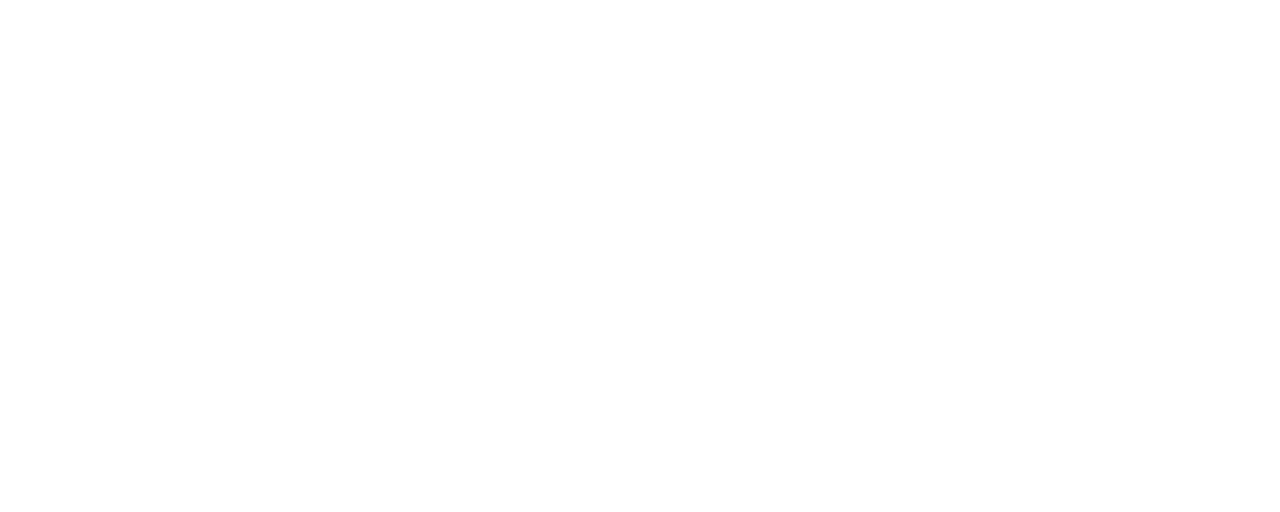
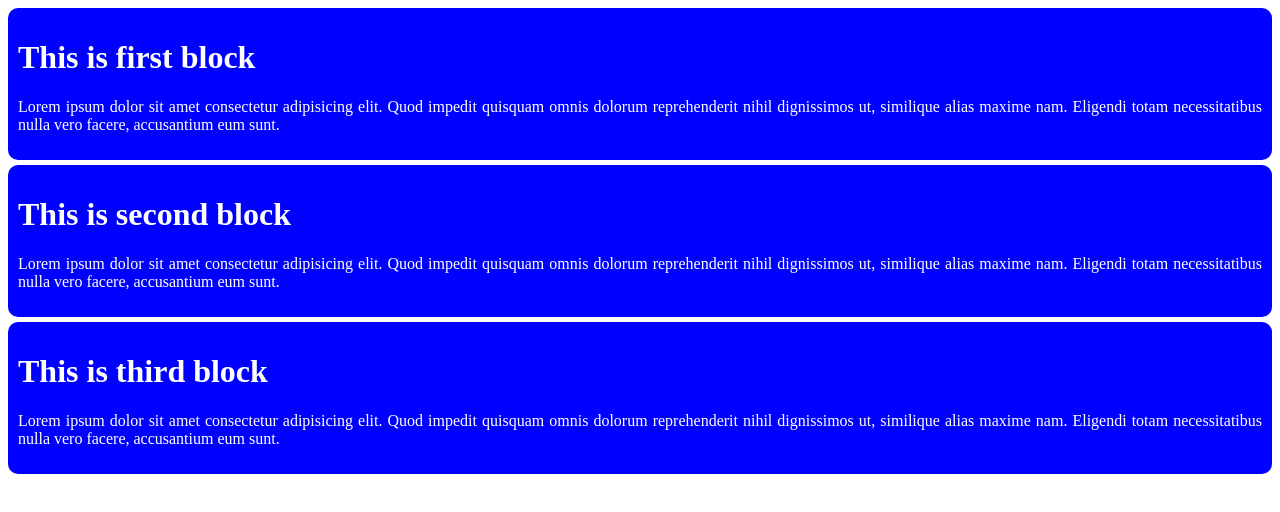
Before and after one commit to Rabiul37/developer-mission-1-, a plain HTML site: page index.html in a window 1280 px wide. Drawn offline with Linux system fonts and the light colour scheme.

Commit message:
this is a div testing commit

```diff
--- a/index.html
+++ b/index.html
@@ -4,8 +4,27 @@
     <meta charset="UTF-8">
     <meta name="viewport" content="width=device-width, initial-scale=1.0">
     <title>Developer mission 1</title>
+    <link rel="stylesheet" href="styles/block.css">
 </head>
 <body>
+    <div>
+        <h1>This is first block</h1>
+        <p>
+            Lorem ipsum dolor sit amet consectetur adipisicing elit. Quod impedit quisquam omnis dolorum reprehenderit nihil dignissimos ut, similique alias maxime nam. Eligendi totam necessitatibus nulla vero facere, accusantium eum sunt.
+        </p>
+    </div>
+    <div>
+        <h1>This is second block</h1>
+        <p>
+            Lorem ipsum dolor sit amet consectetur adipisicing elit. Quod impedit quisquam omnis dolorum reprehenderit nihil dignissimos ut, similique alias maxime nam. Eligendi totam necessitatibus nulla vero facere, accusantium eum sunt.
+        </p>
+    </div>
+    <div>
+        <h1>This is third block</h1>
+        <p>
+            Lorem ipsum dolor sit amet consectetur adipisicing elit. Quod impedit quisquam omnis dolorum reprehenderit nihil dignissimos ut, similique alias maxime nam. Eligendi totam necessitatibus nulla vero facere, accusantium eum sunt.
+        </p>
+    </div>
+</body>
 
-</body>
 </html>
--- /dev/null
+++ b/styles/block.css
@@ -0,0 +1,8 @@
+div{
+    background-color:blue;
+    padding:10px;
+    margin-bottom: 5px;
+    border-radius: 10px;
+    color:white;
+    text-align: justify;
+}
```
